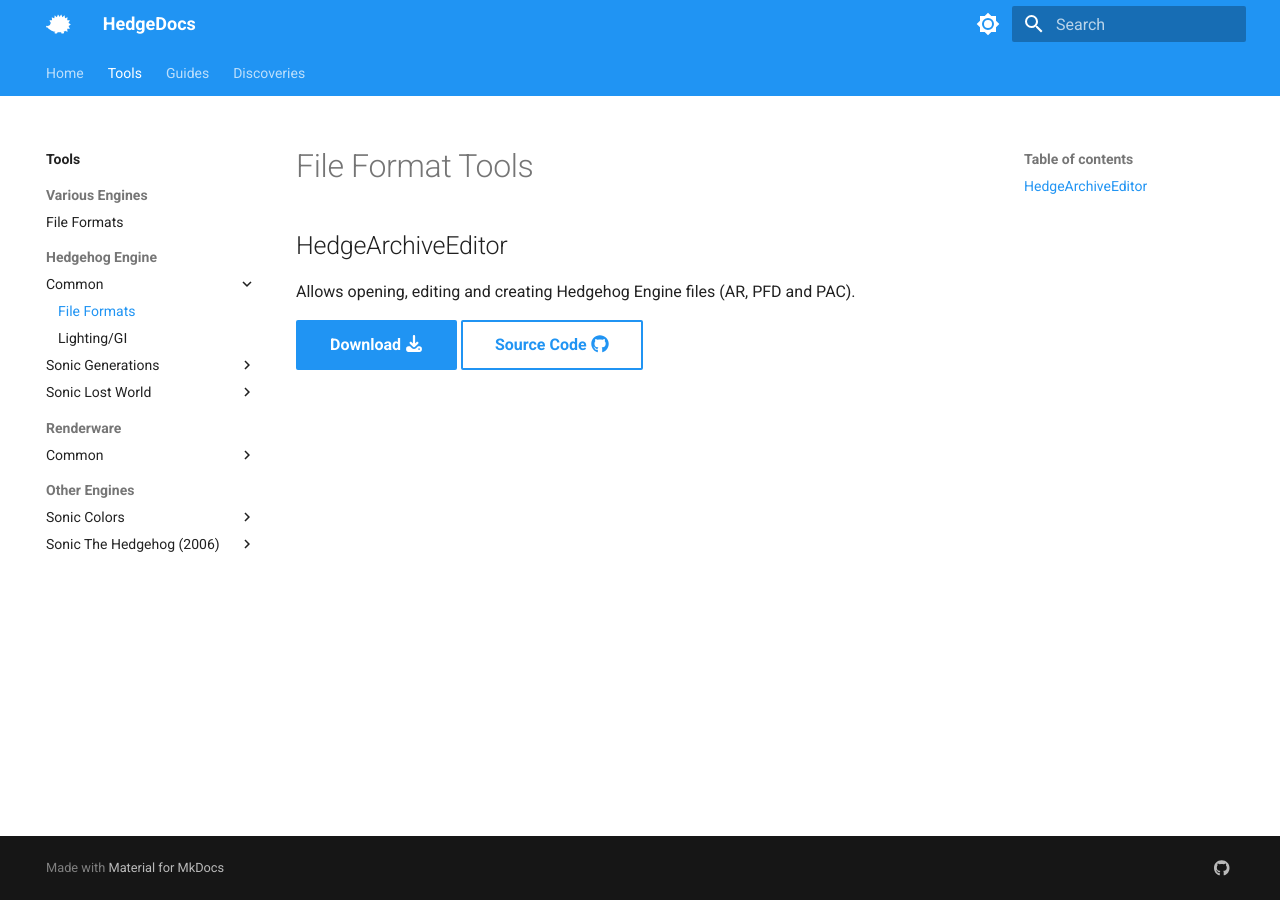
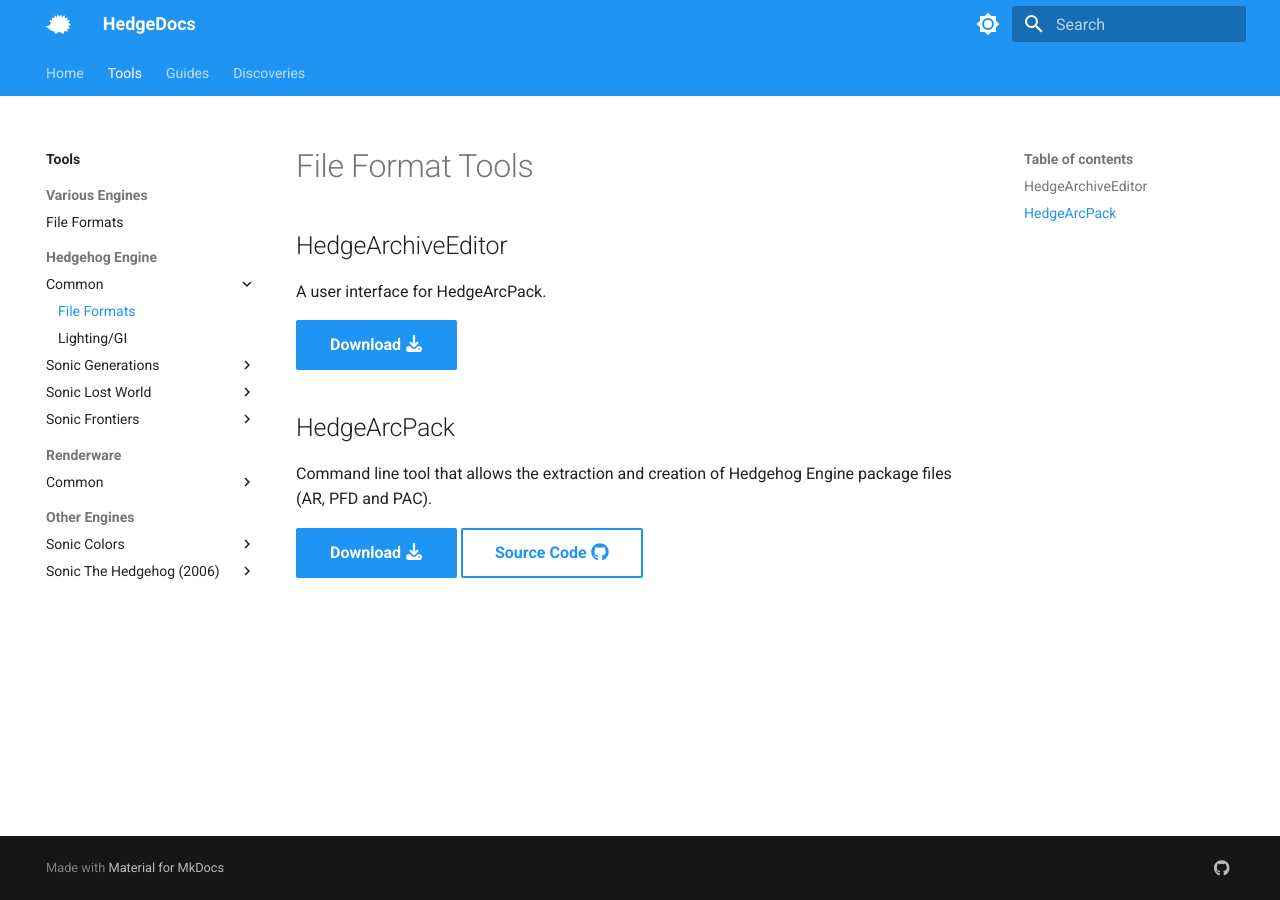
Before and after one commit to HedgeDocs/HedgeDocs.github.io, an MkDocs documentation site: the page built from docs/tools/hedgehog-engine/common/files.md, in a window 1280 px wide. Built offline with MkDocs 1.6.1 and Material for MkDocs 9.7.7, drawn with Linux system fonts in a browser that asks for light colours.

```diff
--- a/docs/tools/hedgehog-engine/common/files.md
+++ b/docs/tools/hedgehog-engine/common/files.md
@@ -5,7 +5,12 @@
 
 ## HedgeArchiveEditor
 
-Allows opening, editing and creating Hedgehog Engine files (AR, PFD and PAC).
+A user interface for HedgeArcPack.
 
 [Download :fontawesome-solid-download:](https://github.com/HedgeDocs/HedgeDocs.github.io/releases/download/CompiledTools/HedgeArchiveEditor.7z){ .md-button .md-button--primary}
-[Source Code :fontawesome-brands-github:](https://github.com/Radfordhound/HedgeLib/tree/master/HedgeTools/HedgeArchiveEditor){ .md-button target="_blank"}
+## HedgeArcPack
+
+Command line tool that allows the extraction and creation of Hedgehog Engine package files (AR, PFD and PAC).
+
+[Download :fontawesome-solid-download:](https://github.com/HedgeDocs/HedgeDocs.github.io/releases/download/CompiledTools/HedgeArcPack.7z){ .md-button .md-button--primary}
+[Source Code :fontawesome-brands-github:](https://github.com/Radfordhound/HedgeLib/tree/HedgeLib%2B%2B/HedgeTools/HedgeArcPack){ .md-button target="_blank"}
--- a/mkdocs.yml
+++ b/mkdocs.yml
@@ -20,6 +20,8 @@
         - Level Editing: tools/hedgehog-engine/blueblur/levels.md
       - Sonic Lost World:
         - Level Editing: tools/hedgehog-engine/sonic2013/levels.md
+      - Sonic Frontiers:
+        - Models: tools/hedgehog-engine/rangers/models.md
     - Renderware:
       - Common:
         - File Formats:
```
Also changed, not shown: docs/tools/hedgehog-engine/rangers/models.md (added, +10 -0 lines).
